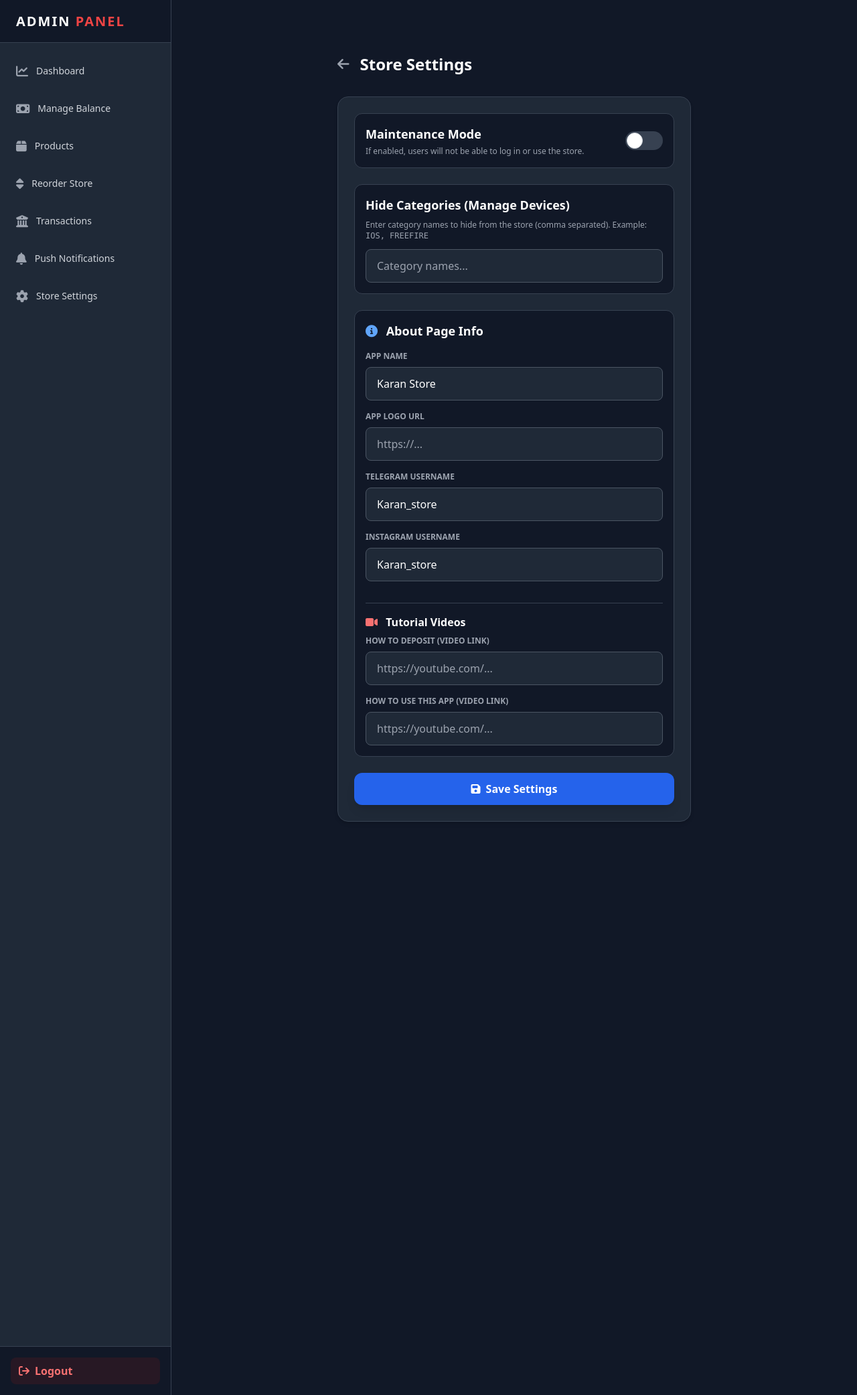
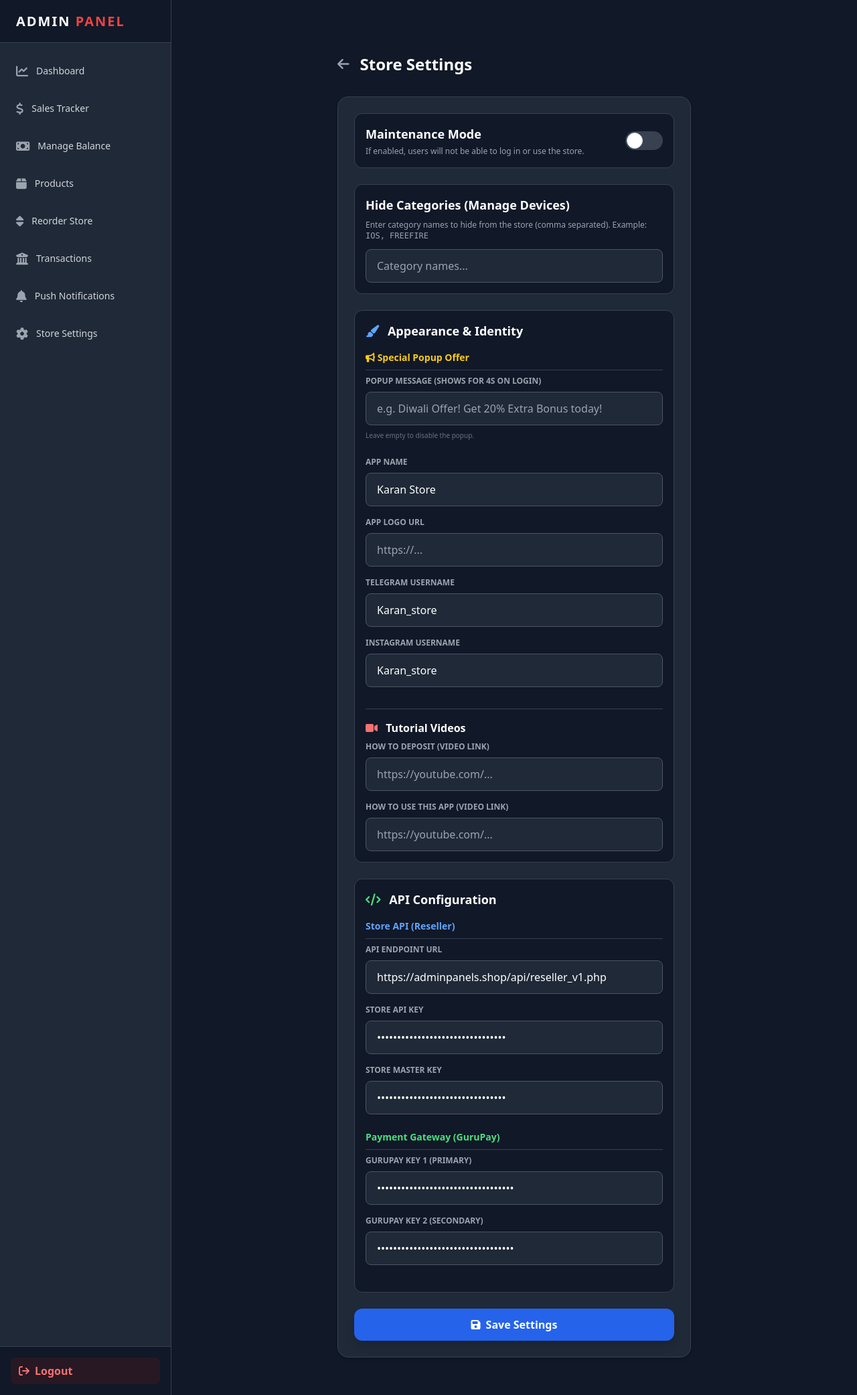
Before and after one commit to KARAMbhaiyaaaa425/yooooooo, a Flask app: page /admin/settings in a window 1280 px wide. Shown: the whole page at 67% size. Run offline with Flask 3, Linux system fonts and the light colour scheme; the visitor is signed in with stand-in values (Sample User, id 1); data that the repository does not hold is empty; some libraries are stand-ins or nearby versions.

Commit message:
Add files via upload

```diff
--- a/templates/admin/layout.html
+++ b/templates/admin/layout.html
@@ -30,6 +30,9 @@
                 <nav class="space-y-1 px-3">
                     <a href="/admin/panel" class="text-gray-300 hover:bg-gray-700 hover:text-white group flex items-center px-3 py-3 text-sm font-medium rounded-md">
                         <i class="fa-solid fa-chart-line text-gray-400 group-hover:text-gray-300 mr-3 text-lg"></i> Dashboard
+                    </a>
+                    <a href="/admin/sales" class="text-gray-300 hover:bg-gray-700 hover:text-white group flex items-center px-3 py-3 text-sm font-medium rounded-md">
+                        <i class="fa-solid fa-dollar-sign text-gray-400 group-hover:text-gray-300 mr-3 text-lg"></i> Sales Tracker
                     </a>
                     <a href="/admin/add_balance" class="text-gray-300 hover:bg-gray-700 hover:text-white group flex items-center px-3 py-3 text-sm font-medium rounded-md">
                         <i class="fa-solid fa-money-bill text-gray-400 group-hover:text-gray-300 mr-3 text-lg"></i> Manage Balance
--- a/templates/admin/settings.html
+++ b/templates/admin/settings.html
@@ -28,7 +28,12 @@
             </div>
 
             <div class="mb-6 p-4 bg-gray-900 border border-gray-700 rounded-xl">
-                <h3 class="text-lg font-bold text-white mb-4"><i class="fa-solid fa-circle-info mr-2 text-blue-400"></i> About Page Info</h3>
+                <h3 class="text-lg font-bold text-white mb-4"><i class="fa-solid fa-paintbrush mr-2 text-blue-400"></i> Appearance & Identity</h3>
+
+                <h4 class="text-sm font-bold text-yellow-400 mb-2 border-b border-gray-700 pb-2"><i class="fa-solid fa-bullhorn"></i> Special Popup Offer</h4>
+                <label class="block text-xs font-bold text-gray-400 uppercase mb-2">Popup Message (Shows for 4s on login)</label>
+                <input type="text" name="popup_message" value="{{ settings.popup_message | default('') }}" placeholder="e.g. Diwali Offer! Get 20% Extra Bonus today!" class="w-full bg-gray-800 border border-gray-600 text-white px-4 py-3 rounded-lg mb-4 focus:border-blue-500 transition">
+                <p class="text-[10px] text-gray-500 mb-6 -mt-2">Leave empty to disable the popup.</p>
 
                 <label class="block text-xs font-bold text-gray-400 uppercase mb-2">App Name</label>
                 <input type="text" name="app_name" value="{{ settings.app_name | default('Karan Store') }}" class="w-full bg-gray-800 border border-gray-600 text-white px-4 py-3 rounded-lg mb-4">
@@ -51,6 +56,29 @@
                 <input type="url" name="video_use" value="{{ settings.video_use | default('') }}" placeholder="https://youtube.com/..." class="w-full bg-gray-800 border border-gray-600 text-white px-4 py-3 rounded-lg">
             </div>
 
+            <!-- API Configuration Settings -->
+            <div class="mb-6 p-4 bg-gray-900 border border-gray-700 rounded-xl">
+                <h3 class="text-lg font-bold text-white mb-4"><i class="fa-solid fa-code mr-2 text-green-400"></i> API Configuration</h3>
+
+                <h4 class="text-sm font-bold text-blue-400 mb-2 border-b border-gray-700 pb-2">Store API (Reseller)</h4>
+                <label class="block text-xs font-bold text-gray-400 uppercase mb-2">API Endpoint URL</label>
+                <input type="text" name="api_endpoint" value="{{ settings.api_endpoint | default('https://adminpanels.shop/api/reseller_v1.php') }}" class="w-full bg-gray-800 border border-gray-600 text-white px-4 py-3 rounded-lg mb-4">
+
+                <label class="block text-xs font-bold text-gray-400 uppercase mb-2">Store API Key</label>
+                <input type="password" name="api_key" value="{{ settings.api_key | default('4936a17fb44211207c7ca20bdc6a4a57') }}" class="w-full bg-gray-800 border border-gray-600 text-white px-4 py-3 rounded-lg mb-4">
+
+                <label class="block text-xs font-bold text-gray-400 uppercase mb-2">Store Master Key</label>
+                <input type="password" name="master_key" value="{{ settings.master_key | default('a7f3e8b2c9d1f4a6b8c2d5e9f1a3b6c8') }}" class="w-full bg-gray-800 border border-gray-600 text-white px-4 py-3 rounded-lg mb-6">
+
+                <h4 class="text-sm font-bold text-green-400 mb-2 border-b border-gray-700 pb-2">Payment Gateway (GuruPay)</h4>
+                <label class="block text-xs font-bold text-gray-400 uppercase mb-2">GuruPay Key 1 (Primary)</label>
+                <input type="password" name="karanpay_key_1" value="{{ settings.karanpay_key_1 | default('guru131e012b5141689b9135317fb6fa7f') }}" class="w-full bg-gray-800 border border-gray-600 text-white px-4 py-3 rounded-lg mb-4">
+
+                <label class="block text-xs font-bold text-gray-400 uppercase mb-2">GuruPay Key 2 (Secondary)</label>
+                <input type="password" name="karanpay_key_2" value="{{ settings.karanpay_key_2 | default('guru1eff587f747b3df8c7a355570f90ce') }}" class="w-full bg-gray-800 border border-gray-600 text-white px-4 py-3 rounded-lg mb-6">
+
+            </div>
+
             <button type="submit" class="w-full bg-blue-600 hover:bg-blue-500 text-white font-bold py-3 rounded-xl shadow-lg transition flex justify-center items-center gap-2">
                 <i class="fa-solid fa-save"></i> Save Settings
             </button>
```
Also changed, not shown: templates/admin/sales.html (added, +84 -0 lines).
